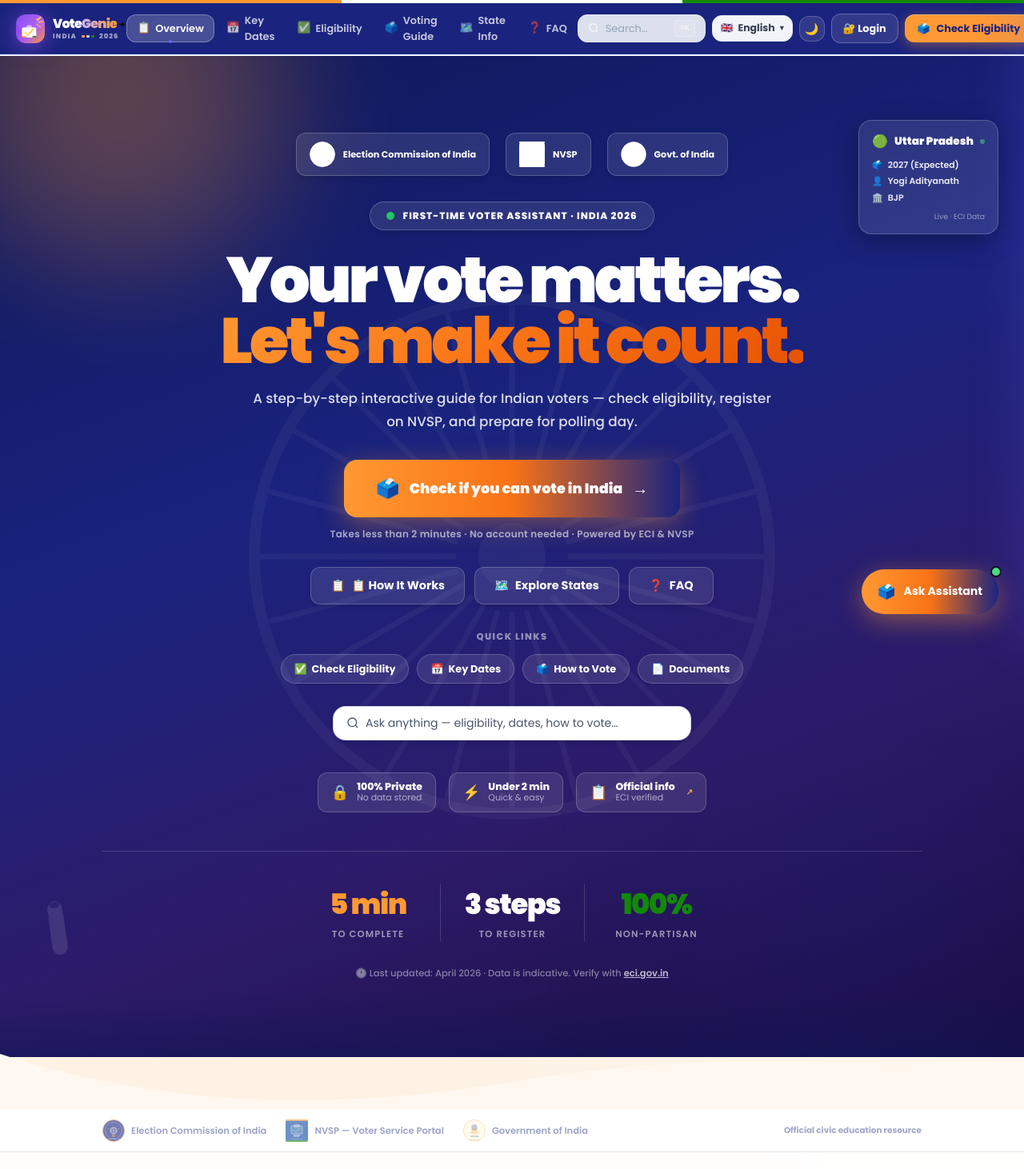
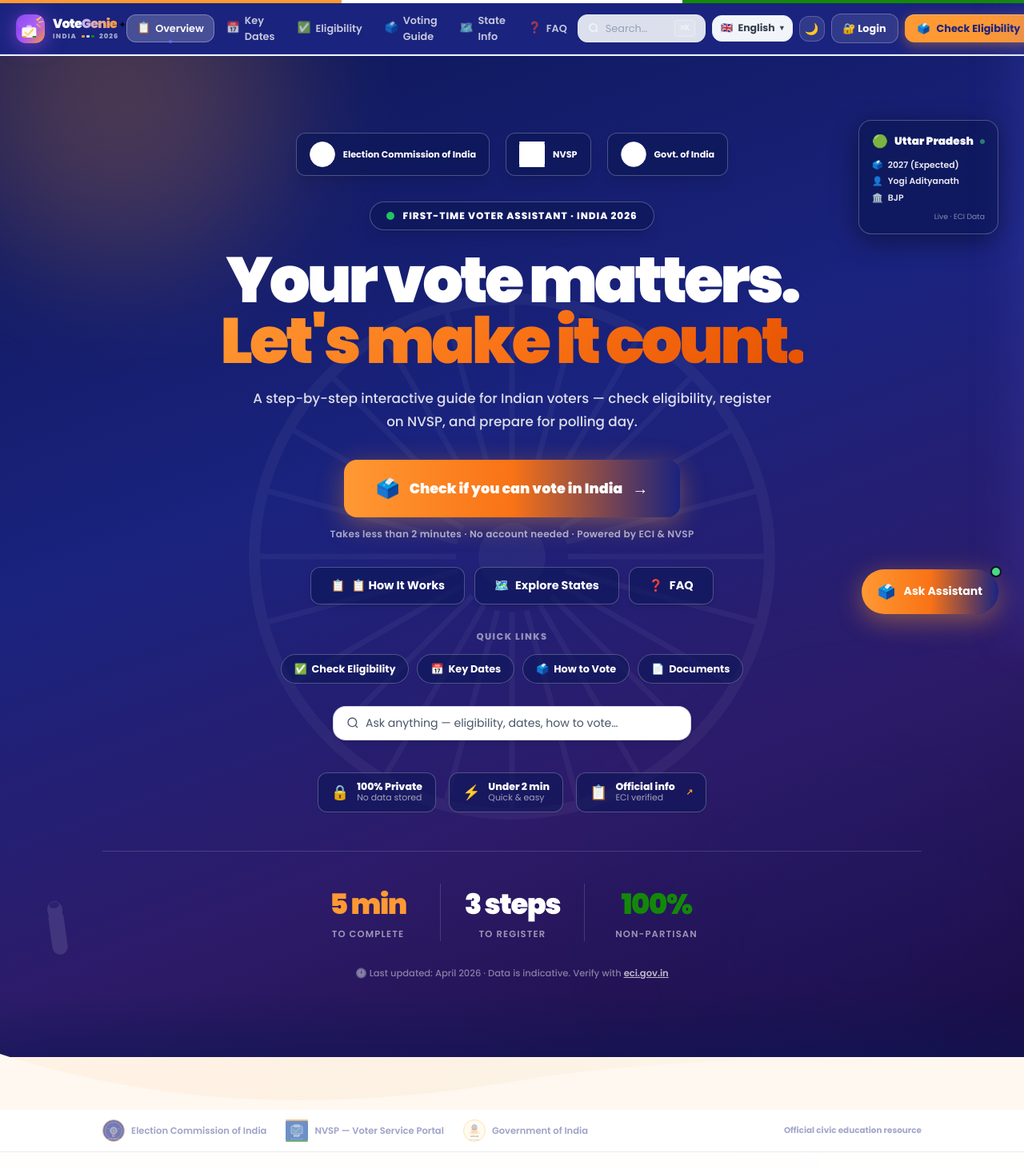
Before and after one commit to rudraabhishek-collab/votegenie, a React (Vite) app in the folder election-guide/: page / in a window 1280 px wide. Shown: the top 1462 px of the page at 80% size. Built offline with nearby package versions, Linux system fonts and the light colour scheme.

Commit message:
fix: use dark navy glass cards so text is visible over orange orb

```diff
--- a/election-guide/src/components/Hero.jsx
+++ b/election-guide/src/components/Hero.jsx
@@ -200,7 +200,7 @@
   return (
     <div className="absolute right-4 top-16 md:right-8 md:top-20 z-20 pointer-events-none"
       style={{ transform: 'rotate(2.5deg)', animation: 'fadeUp 0.8s 0.9s ease both' }}>
-      <div className="bg-white/10 border border-white/20 rounded-2xl px-4 py-3.5 shadow-[0_8px_32px_rgba(0,0,0,0.3)] min-w-[170px] backdrop-blur-md">
+      <div className="bg-[rgba(13,23,87,0.75)] border border-white/25 rounded-2xl px-4 py-3.5 shadow-[0_8px_32px_rgba(0,0,0,0.4)] min-w-[170px] backdrop-blur-md">
         <div className="flex items-center gap-2 mb-2.5">
           <span className="text-base">{c.flag}</span>
           <span className="font-black text-[0.85rem] text-white">{c.state}</span>
@@ -263,8 +263,8 @@
           className={`inline-flex items-center gap-1.5 px-4 py-2 rounded-full text-[0.8rem] font-bold
             border transition-all duration-200 hover:-translate-y-0.5 active:scale-95
             ${active === i
-              ? 'bg-white/25 border-white/40 text-white shadow-md'
-              : 'bg-white/10 border-white/20 text-white hover:bg-white/20 hover:border-white/30 shadow-sm hover:shadow-md'
+              ? 'bg-[rgba(13,23,87,0.85)] border-white/40 text-white shadow-md'
+              : 'bg-[rgba(13,23,87,0.6)] border-white/25 text-white hover:bg-[rgba(13,23,87,0.8)] hover:border-white/35 shadow-sm hover:shadow-md'
             }`}>
           <span>{a.icon}</span>{a.label}
         </button>
@@ -328,9 +328,9 @@
       aria-labelledby="hero-heading">
 
       {/* Animated gradient orbs */}
-      <div aria-hidden className="absolute top-[-200px] left-[-100px] w-[500px] h-[500px] rounded-full opacity-40 blur-3xl"
+      <div aria-hidden className="absolute top-[-200px] left-[-100px] w-[500px] h-[500px] rounded-full opacity-30 blur-3xl"
         style={{ background: 'radial-gradient(circle, #FF9933, transparent)' }} />
-      <div aria-hidden className="absolute bottom-[-150px] right-[-100px] w-[600px] h-[600px] rounded-full opacity-25 blur-3xl"
+      <div aria-hidden className="absolute bottom-[-150px] right-[-100px] w-[600px] h-[600px] rounded-full opacity-20 blur-3xl"
         style={{ background: 'radial-gradient(circle, #1a237e, transparent)' }} />
 
       {/* Large Ashoka Chakra watermark — blue */}
@@ -361,7 +361,7 @@
             { src: '/logos/emblem.svg', name: 'Govt. of India', url: 'https://india.gov.in' },
           ].map(logo => (
             <a key={logo.name} href={logo.url} target="_blank" rel="noopener noreferrer"
-              className="flex items-center gap-2.5 bg-white/10 hover:bg-white/20 border border-white/20 rounded-xl px-4 py-2.5 no-underline transition-all duration-200 hover:-translate-y-1 shadow-md hover:shadow-lg backdrop-blur-sm">
+              className="flex items-center gap-2.5 bg-[rgba(13,23,87,0.7)] hover:bg-[rgba(13,23,87,0.85)] border border-white/25 rounded-xl px-4 py-2.5 no-underline transition-all duration-200 hover:-translate-y-1 shadow-lg hover:shadow-xl backdrop-blur-md">
               <img src={logo.src} alt={logo.name} className="w-8 h-8 brightness-0 invert" />
               <span className="text-[0.7rem] font-bold text-white hidden sm:block">{logo.name}</span>
             </a>
@@ -369,7 +369,7 @@
         </div>
 
         {/* Live badge */}
-        <div className="inline-flex items-center gap-2.5 bg-white/10 border border-white/20 rounded-full text-[0.75rem] font-extrabold tracking-[0.08em] uppercase px-5 py-2 mb-6 text-white shadow-md backdrop-blur-sm"
+        <div className="inline-flex items-center gap-2.5 bg-[rgba(13,23,87,0.7)] border border-white/25 rounded-full text-[0.75rem] font-extrabold tracking-[0.08em] uppercase px-5 py-2 mb-6 text-white shadow-lg backdrop-blur-md"
           style={{ animation: 'fadeUp 0.6s 0.1s ease both' }}>
           <span className="relative flex h-2.5 w-2.5">
             <span className="animate-ping absolute inline-flex h-full w-full rounded-full bg-green-500 opacity-75" />
@@ -435,8 +435,8 @@
           ].map(btn => (
             <a key={btn.href} href={btn.href}
               className="inline-flex items-center gap-2 px-6 py-3 rounded-xl font-bold text-[0.9rem]
-                text-white bg-white/10 border border-white/20 shadow-md backdrop-blur-sm
-                hover:bg-white/20 hover:-translate-y-1 hover:shadow-lg no-underline transition-all duration-200">
+                text-white bg-[rgba(13,23,87,0.6)] border border-white/25 shadow-md backdrop-blur-md
+                hover:bg-[rgba(13,23,87,0.8)] hover:-translate-y-1 hover:shadow-lg no-underline transition-all duration-200">
               <span>{btn.icon}</span>
               {btn.label}
             </a>
@@ -464,7 +464,7 @@
           ].map(b => (
             <a key={b.text} href={b.href || '#'} target={b.href ? '_blank' : '_self'} rel="noopener noreferrer"
               onClick={b.href ? undefined : e => e.preventDefault()}
-              className="flex items-center gap-2.5 bg-white/10 border border-white/20 rounded-xl px-4 py-2.5 no-underline transition-all duration-200 hover:-translate-y-0.5 shadow-sm hover:shadow-md backdrop-blur-sm"
+              className="flex items-center gap-2.5 bg-[rgba(13,23,87,0.6)] border border-white/25 rounded-xl px-4 py-2.5 no-underline transition-all duration-200 hover:-translate-y-0.5 shadow-sm hover:shadow-md backdrop-blur-md"
               style={{ cursor: b.href ? 'pointer' : 'default' }}>
               <span className="text-lg">{b.icon}</span>
               <div className="text-left">
```
